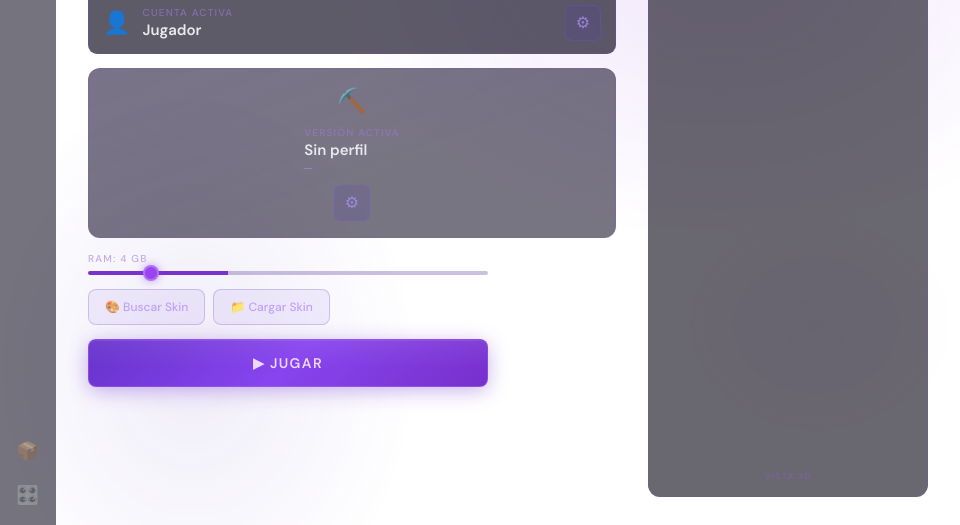
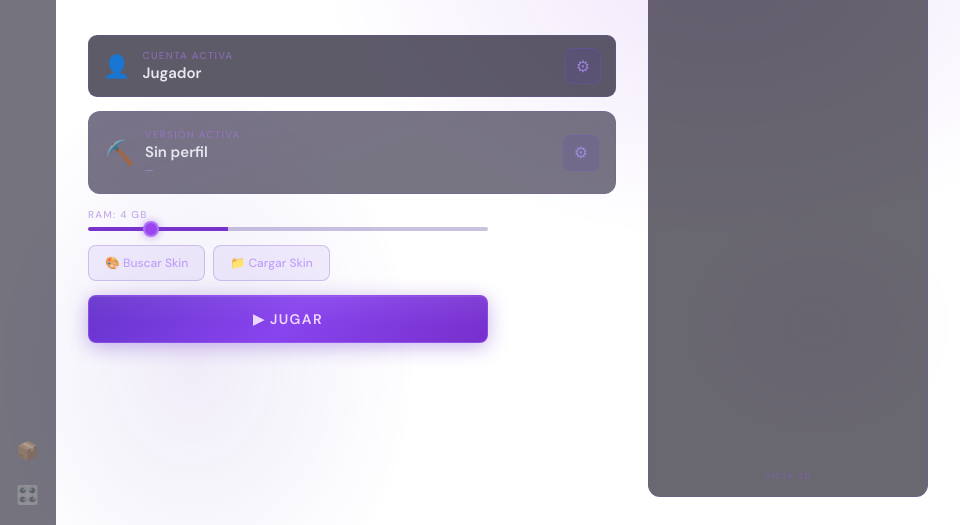
Before and after one commit to Upalaif200/void-launcher, an Electron app: page index.html in a window 960 px wide. Shown: the part 275-800 px from the top of the page. Drawn offline with Linux system fonts and the light colour scheme; no server answers.

Commit message:
style: add inline flex to profile-card

```diff
--- a/index.html
+++ b/index.html
@@ -85,7 +85,7 @@
                         </div>
 
                         <!-- Versión activa -->
-                        <div class="profile-card">
+                        <div class="profile-card" style="display: flex; flex-direction: row;">
                             <span id="main-profile-icon" class="profile-icon-big">⛏️</span>
                             <div class="profile-info">
                                 <span class="label-small">VERSIÓN ACTIVA</span>
```
